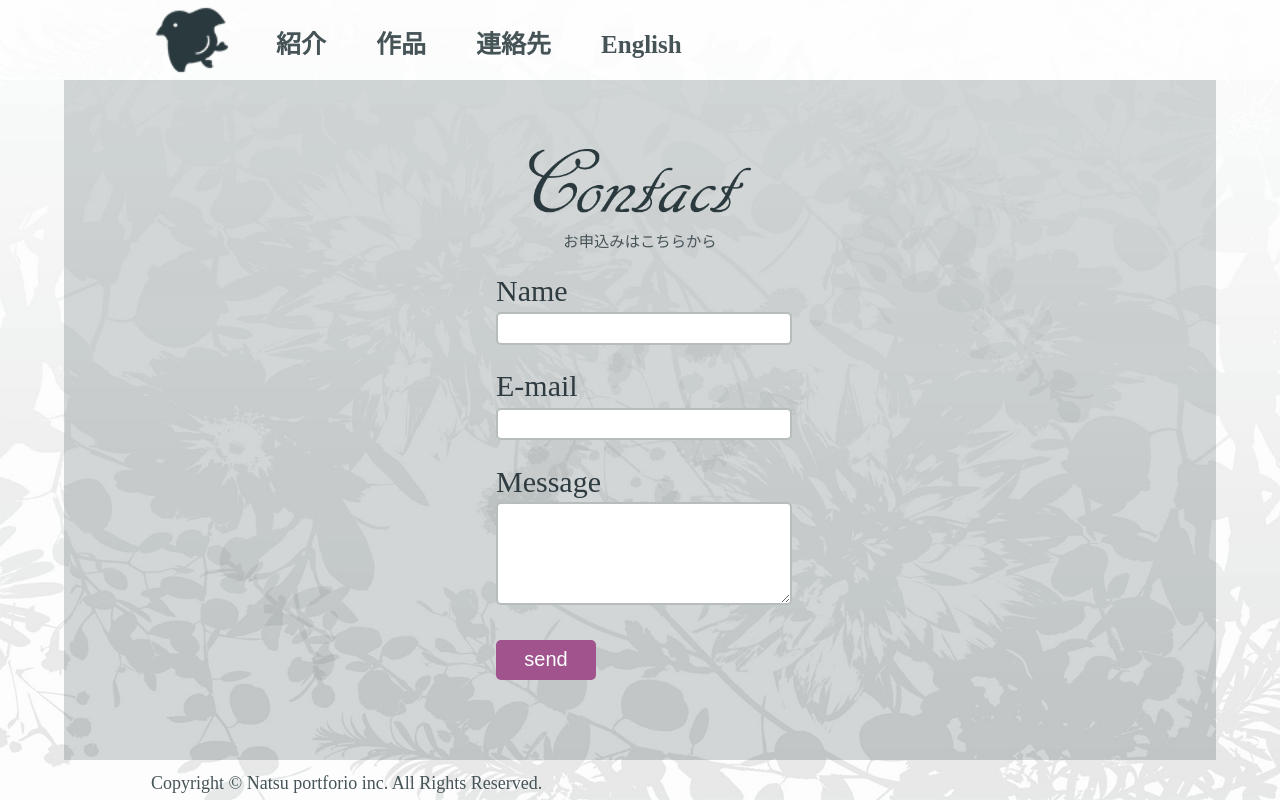
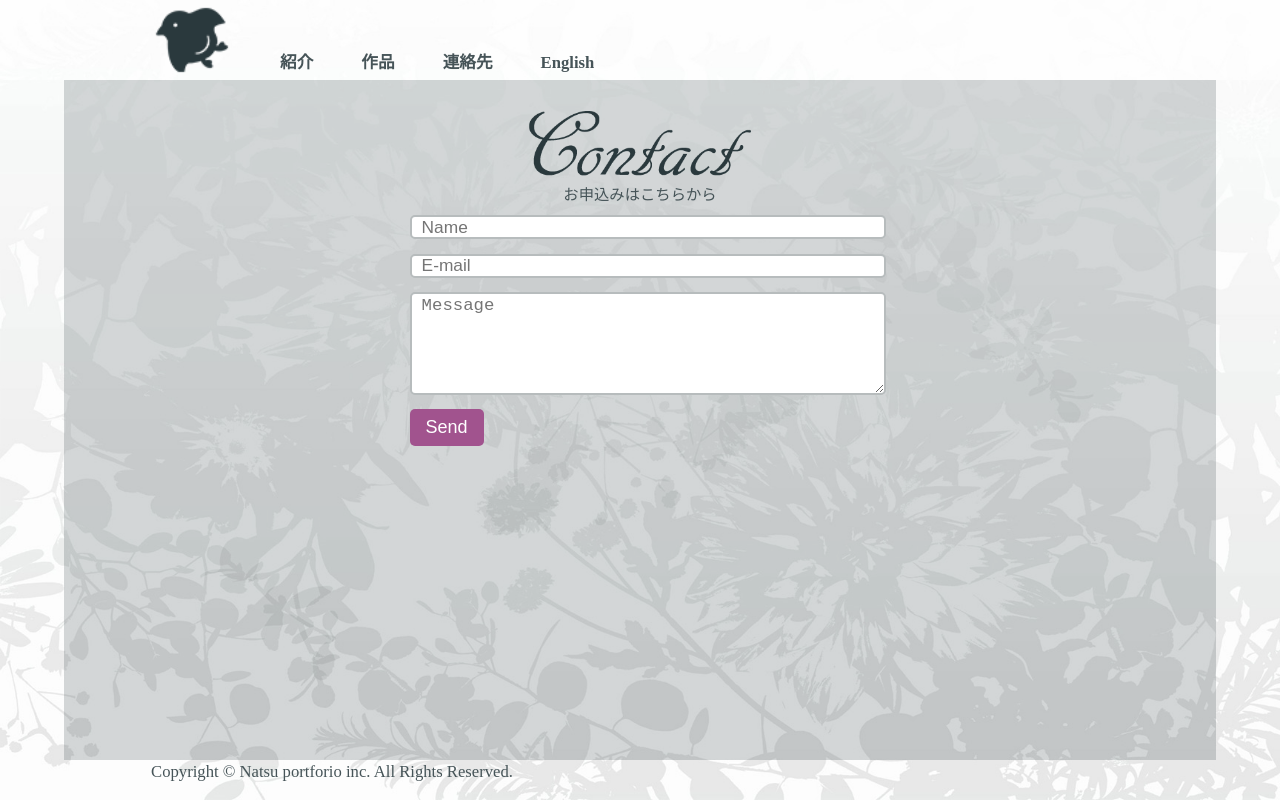
Before and after one commit to mikanmatsuri/portfolio, a plain HTML site: page HTML/form.html in a window 1280 px wide. Drawn offline with Linux system fonts and the light colour scheme.

Commit message:
#49 form画面のスマホとPCの横向き表示を調整した

```diff
--- a/CSS/common.css
+++ b/CSS/common.css
@@ -10,7 +10,6 @@ body{
     width: 100%; /*レスポンシブ：横幅*/
     height: 100%;
     overflow-x:hidden;
-    font-size:30px;
     color: #465458;
     background: #f7fafa url("../img/background-img.jpg"); /*花の模様の背景画像*/
     background-size: cover;
@@ -19,6 +18,7 @@ body{
 header{
     height: 10%;
     background-color: rgba(255,255,255,0.3);
+    position: relative;
 }
 
 footer{
@@ -67,26 +67,29 @@ ul{
 }
 
 /*blk*/
+/*
 .h-blank{
     height: 40%;
-}
+}  */
 
 /*ヘッダーの位置やサイズの調整、currentとhoverでカーソルあたるとcssアニメ*/
 .h-nav{
     display: inline-block;
-    font-size: 23px;
+    font-size: calc(100vw/(1920/23));
+    position: absolute;
+    bottom: 0;
 }
 
 .h-nav ul li{
     list-style: none;
     float: left;
-    padding: 0px 30px 0px 20px;
+    padding: 0 3vh 1vh 3vh;
     font-weight: bold;
 }
 .h-nav ul li a{
     text-decoration: none;
     color: #465458;
-    font-size: 25px;
+    font-size: calc(100vw/(1920/25));
 }
 .h-nav ul li.current a{
     color: #465458;
@@ -108,17 +111,13 @@ ul{
 }
 
 /*フッター*/
-.f-blank{
-    height: 30%;
-}
-
 .footer-text-box{
     padding-left: 10%;
 }
 
 .footer-text-box span{
     padding-left: 2%;
-    font-size: 18px;
+    font-size: calc(100vw/(1920/25));
 }
 
 .footer-text-box a{
--- a/CSS/form.css
+++ b/CSS/form.css
@@ -1,13 +1,18 @@
 /*共通*/
 form{
     margin: 0 auto;
-    width: 25%;
+    width: 40%;
 }
+
+.form-space{
+
+}
+
 
 /*申し込みform*/
 .form-title{
     text-align: center;
-    padding-top: calc(100vw/(1920/100));
+    padding-top: calc(100vh/(1920/70));
 }
 
 .form-title img{
@@ -16,40 +21,44 @@ form{
 }
 
 .form-title p{
-    padding-top: calc(100vw/(1920/20));
+    padding-top: calc(100vw/(1920/10));
+    padding-bottom: calc(100vh/(1920/30));
     font-size: calc(100vw/(1920/23));
 }
 
-.form-name ,.form-address ,.form-message{
-    padding-top: calc(100vw/(1920/40));
+.form-message, .form-name, .form-address {
+    font-size: 0;
 }
-
-.form-name label ,.form-address label ,.form-message label{
-    color: #2e3b40;
-    display: block;
-    padding-bottom: calc(100vw/(1920/7));
-    padding-right: 15%;
+.form-name ,.form-address,.form-message{
+    margin-bottom: 1vh;
 }
 
 .form-name input ,.form-address input ,.form-message textarea{
-    padding-left: 2px;
+    padding-left: calc(100vw/(1920/15));
     color: #2e3b40;
     width: 100%;
     border: #b7bcbd 2px solid;
     border-radius: 5px;
     font-size: calc(100vw/(1920/26));
+    margin-bottom: calc(100vh/(1920/15));
 }
 
 .form-name input ,.form-address input{
-    height: calc(100vw/(1920/40));
+    width: 100%;
+    height: calc(100vw/(1920/27));
 }
+
+.form-name div,.form-address div,.form-message div{
+    color: red;
+    font-size: calc(100vh/(1920/40));
+    display: none;
+}
+
 
 /*申し込みformのボタン*/
 button{
-    margin-top: 30px;
-    width: 100px;
-    height: 40px;
-    font-size: 20px;
+    padding: 1vh 2vh 1vh 2vh;
+    font-size: calc(100vw/(1920/27));
     color: #ffffff;
     background-color: #a1538e;
     border: none;
@@ -61,12 +70,28 @@ button{
     text-decoration: none;
     color: #465458;
     border-radius: 5px;
+    float: left;
+    margin-right: 1vh;
 }
+
+.btn button{
+    text-align: center;
+}
+
 .btn button:hover{
     color: #ffffff;
     cursor: pointer;
     background-color: #7d416e;
 }
+
+/*send*/
+.send-success{
+    color: green;
+    font-size: calc(100vw/(1920/27));
+    padding-top: 2vh;
+    display: none;
+}
+
 
 /*タブレット縦向き　0.5～0.8までのアスペクト比*/
 @media screen and (max-aspect-ratio: 8/10){
@@ -77,12 +102,12 @@ button{
     }
 
     .form-space{
-        height: 5%;
+        height: 2vh;
     }
 
     /*申し込みform*/
     .form-title{
-        padding-top: calc(100vw/(1920/200));
+        padding-top: 2vh;
     }
 
     .form-title img {
@@ -92,15 +117,12 @@ button{
 
     .form-title p {
         padding-top: 2%;
+        padding-bottom: 5%;
         font-size: calc(100vw/(1920/80));
     }
 
     .form-name, .form-address, .form-message {
         padding-top: initial;
-    }
-
-    .form-name label ,.form-address label ,.form-message label{
-        font-size: calc(100vh/(1920/50));
     }
 
     .form-name input ,.form-address input{
@@ -112,9 +134,89 @@ button{
         font-size: calc(100vh/(1920/50));
     }
 
+    .form-name span ,.form-address span,.form-message span{
+        font-size: calc(100vh/(1920/42));
+    }
+
     /*申し込みformのボタン*/
     button{
         margin-top: initial;
+        font-size: calc(100vw/(1920/65));
     }
 
+    /*send*/
+    .send-success{
+        color: green;
+        font-size: calc(100vw/(1920/65));
+        padding-top: 2vh;
+        display: none;
+    }
 }
+
+
+/*pc, スマホ横向き　2.1～2.5までのアスペクト比*/
+/*
+@media screen and (min-aspect-ratio: 21/10){ */
+    /*共通*/
+/*    form{
+        width: 90%;
+        height: 75%;
+
+    }
+
+    .form-space{
+        height: initial;
+        float: left;
+    }
+*/
+
+    /*申し込みform*/
+  /*  .form-title{
+        padding-top: calc(100vw/(1920/50));
+    }
+
+    .form-title img {
+        height: 17vh;
+        width: initial;
+    }
+
+    .form-title p {
+        padding-top: 1vh;
+        font-size: calc(100vh/(1920/75));
+    }
+
+    .form-name,.form-address{
+        float: left;
+        width: 40%;
+        margin-right: 10%;
+    }
+
+    .form-name, .form-address, .form-message {
+        padding-top: 3vh;
+    }
+
+    .form-name input ,.form-address input{
+        display: inline-block;
+        width: 80%;
+        height: 6vh;
+        font-size: calc(100vh/(1920/50));
+    }
+
+    .form-message{
+        width: 100%;
+    }
+
+    .form-message textarea{
+        margin-top: 5%;
+        width: 82%;
+        height: 10vh;
+        font-size: calc(100vh/(1920/50));
+    }
+*/
+    /*申し込みformのボタン*/
+/*
+    button{
+        margin-top: 5vh;
+        width: 12vh;
+    }
+}*/
--- a/HTML/form.html
+++ b/HTML/form.html
@@ -2,12 +2,13 @@
 <html lang="ja">
     <head>
         <meta charset="UTF-8">
+        <meta http-equiv="Cache-Control" content="no-cache">
         <meta name="viewport" content="width=device-width,initial-scale=1">
         <link rel="shortcut icon" href="../img/favicon.ico">
         <title>お申し込みはこちら</title>
-        <link rel="stylesheet" href="../css/reset.css">
-        <link rel="stylesheet" href="../css/common.css">
-        <link rel="stylesheet" href="../css/form.css">
+        <link rel="stylesheet" href="../css/reset.css?fdgg">
+        <link rel="stylesheet" href="../css/common.css?fdgg">
+        <link rel="stylesheet" href="../css/form.css?fdgg">
     </head>
     <body>
         <!-- nav -->
@@ -17,7 +18,6 @@
                     <div class="bird-logo"></div>
                 </a>
             </div>
-            <div class="h-blank"></div>
             <nav class="h-nav">
                 <ul>
                     <li>
@@ -45,23 +45,25 @@
                 </div>
                 <form>
                     <div class="form-name">
-                        <label for="name">Name</label>
-                        <input name="f-name" type="text" id="name">
+                        <input name="f-name" type="text" id="name" placeholder="Name">
+                        <div>お使いのデバイスは対応しておりません</div>
                     </div>
                     <div class="form-space"></div>
                     <div class="form-address">
-                        <label for="address">E-mail</label>
-                        <input name="email" type="email" id="address">
+                        <input name="email" type="email" id="address" placeholder="E-mail">
+                        <div>お使いのデバイスは対応しておりません</div>
                     </div>
                     <div class="form-space"></div>
                     <div class="form-message">
-                        <label for="message">Message</label>
-                        <textarea name="text" id="message" rows="5"></textarea>
+                        <textarea name="text" id="message" rows="5" placeholder="Message"></textarea>
+                        <div>お使いのデバイスは対応しておりません</div>
                     </div>
                     <div class="form-space"></div>
+                    <div class="clear"></div>
                     <div class="btn">
-                        <button>send</button>
+                        <button>Send</button>
                     </div>
+                    <div class="send-success">送信が成功しました</div>
                 </form>
             </div>
             <div class="clear"></div>
@@ -69,7 +71,6 @@
 
         <!--フッター-->
         <footer>
-            <div class="f-blank"></div>
             <div class="footer-text-box">
                 <span>
                     Copyright © Natsu portforio inc. All Rights Reserved.
```
Also changed, not shown: index.html (+1 -2 lines).
